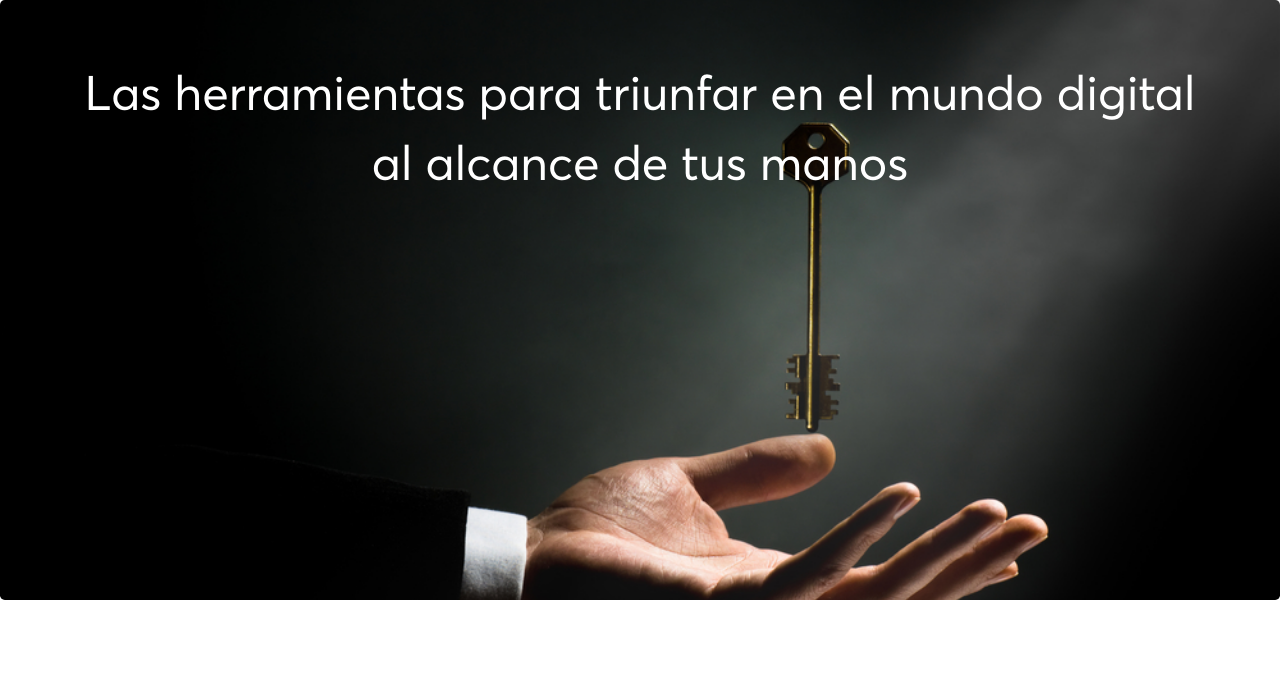
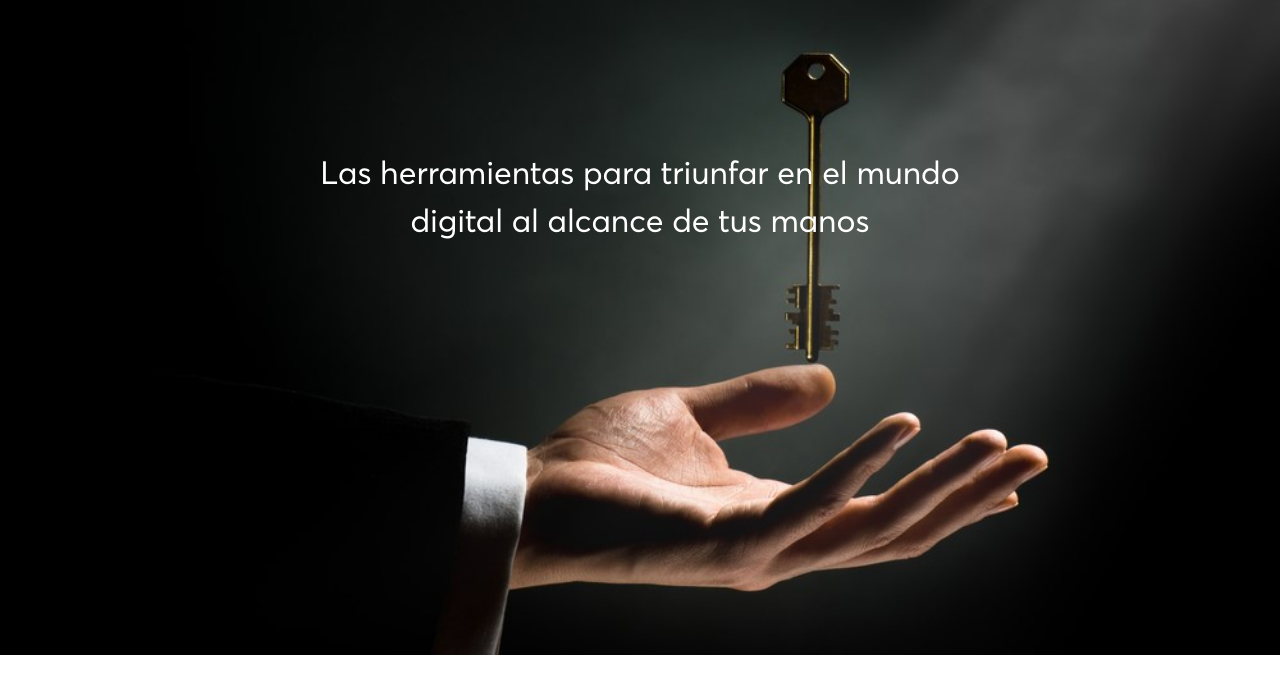
Before and after one commit to Ziliesar/digitalpalace, a PHP site: page / in a window 1280 px wide. Shown: the part 70-764 px from the top of the page. Run offline with PHP 8.4, Linux system fonts and the light colour scheme.

Commit message:
Se eliminó el background y se cambio a una img y el texto se puso sobre ella

```diff
--- a/estilos/estilosp2.css
+++ b/estilos/estilosp2.css
@@ -9,14 +9,31 @@
     src: url(averta.otf);
     }
 
-.jumbotron{
-    background-image: url("../img/key.jpg");
+
+.contenedor{
+    position: relative;
+    text-align: center;
+    display: flex;
+    justify-content: center;
+}
+
+.key{
     width: 100%;
-    height: 600px;
-    background-size: cover;
-    background-position: center;
-    overflow: hidden;
+    height: 80%;
+}
 
+.texto1{
+    position: absolute;
+    top: 40%;
+    left: 50%;
+}
+.texto2{
+    position: absolute;
+    top: 30%;
+    left: 50%;
+    transform: translate(-50%, -50%);
+    color: #fff;
+    font-size: 200%
 }
 
 body {
--- a/index.php
+++ b/index.php
@@ -5,12 +5,11 @@
 
 <body>
     <?php include("header.php"); ?>
-
-    <div class="jumbotron textos">
-        <h1 style="font-size:300%">Las herramientas para triunfar en el mundo digital</h1>
-        <h2 style="font-size:300%; margin-top:1%">al alcance de tus manos</h2>
+    <div class="contenedor">
+        <img class="key" src="img/key1.jpg" />
+        <div class="texto1"></div>
+        <div class="texto2">Las herramientas para triunfar en el mundo digital al alcance de tus manos</div>
     </div>
-
     <script src="js/main.js"></script>
 </body>
 
```
Also changed, not shown: img/key.jpg (deleted), img/key1.jpg (added).
